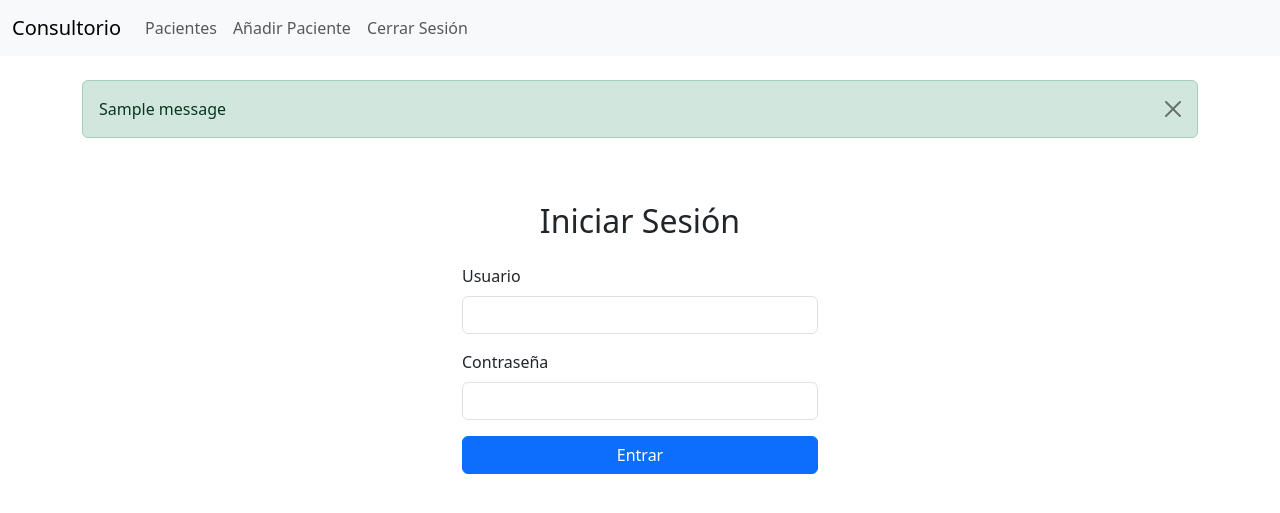
After one commit to Exodo77/consultorio-gemas, a Flask app: page /login in a window 1280 px wide. The commit adds this page. Shown: the top 513 px of the page. Run offline with Flask 3, Linux system fonts and the light colour scheme; one stand-in notice (Sample message) is shown; some libraries are stand-ins or nearby versions.

Commit message:
feat: Implement simple login functionality

```diff
--- a/app.py
+++ b/app.py
@@ -1,14 +1,32 @@
-from flask import Flask, render_template, request, redirect, url_for, g
+from flask import Flask, render_template, request, redirect, url_for, g, session, flash # Añadir 'session' y 'flash'
 import os
 import psycopg2
 from psycopg2.extras import RealDictCursor
+from functools import wraps # Necesario para el decorador @login_required
 
 app = Flask(__name__)
+# --- AÑADIR CLAVE SECRETA para la gestión de sesiones de Flask ---
+# ¡IMPORTANTE! Genera una clave compleja y única para producción.
+# Por ahora, puedes usar una simple para probar, pero cámbiala.
+app.config['SECRET_KEY'] = 'una_clave_secreta_facil_de_recordar_pero_insegura_para_prod'
 
+# --- Credenciales de usuario fijas (NO SEGURO PARA PRODUCCIÓN) ---
+USUARIO_ADMIN = "Lucreciaco"
+PASSWORD_ADMIN = "trapos87"
+
+# --- Configuración de la base de datos ---
 DATABASE_URL = os.environ.get('DATABASE_URL')
 
 def connect_db():
     if not DATABASE_URL:
+        # Asegúrate de que esta URL funcione en tu entorno local si no usas DATABASE_URL de entorno
+        # Por ejemplo, para una DB local: 'postgresql://user:password@localhost:5432/yourdb'
+        # O la External URL de Render si tu IP está whitelisted y la necesitas
+        # Esto es solo para depuración si DATABASE_URL no está establecida.
+        # En Render, DATABASE_URL SIEMPRE estará establecida por Render.
+        print("ADVERTENCIA: DATABASE_URL no está configurada. Intentando conexión local de prueba.")
+        # Ejemplo de conexión local (MODIFICAR SEGÚN TU CONFIGURACIÓN LOCAL si no usas env var)
+        # return psycopg2.connect("dbname=your_local_db user=your_local_user password=your_local_pass host=localhost")
         raise ValueError("DATABASE_URL no está configurada. Necesaria para la conexión a PostgreSQL.")
 
     conn = psycopg2.connect(DATABASE_URL)
@@ -27,8 +45,8 @@ def close_db(e=None):
         db.close()
 
 def init_db_postgres():
-    conn = get_db() # Obtener la conexión
-    cursor = conn.cursor() # Crear un cursor
+    conn = get_db()
+    cursor = conn.cursor()
     try:
         cursor.execute('''
             CREATE TABLE IF NOT EXISTS patients (
@@ -53,9 +71,9 @@ def init_db_postgres():
                 FOREIGN KEY (patient_id) REFERENCES patients (id) ON DELETE CASCADE
             )
         ''')
-        conn.commit() # Confirmar los cambios de la creación de tablas
+        conn.commit()
     finally:
-        cursor.close() # Asegurarse de cerrar el cursor
+        cursor.close()
 
 with app.app_context():
     try:
@@ -63,10 +81,47 @@ with app.app_context():
     except Exception as e:
         print(f"Error inicializando DB (puede que las tablas ya existan o haya otro error): {e}")
 
+
+# --- DECORADOR para requerir inicio de sesión ---
+def login_required(f):
+    @wraps(f)
+    def decorated_function(*args, **kwargs):
+        if not session.get('logged_in'):
+            flash('Por favor, inicia sesión para acceder a esta página.', 'warning')
+            return redirect(url_for('login'))
+        return f(*args, **kwargs)
+    return decorated_function
+
+# --- RUTAS DE AUTENTICACIÓN ---
+
+@app.route('/login', methods=('GET', 'POST'))
+def login():
+    if request.method == 'POST':
+        username = request.form['username']
+        password = request.form['password']
+
+        if username == USUARIO_ADMIN and password == PASSWORD_ADMIN:
+            session['logged_in'] = True
+            flash('¡Sesión iniciada con éxito!', 'success')
+            return redirect(url_for('index'))
+        else:
+            flash('Usuario o contraseña incorrectos.', 'danger')
+    return render_template('login.html') # Necesitarás crear este archivo
+
+@app.route('/logout')
+def logout():
+    session.pop('logged_in', None)
+    flash('Has cerrado sesión.', 'info')
+    return redirect(url_for('login'))
+
+
+# --- RUTAS EXISTENTES (ahora protegidas con @login_required) ---
+
 @app.route('/')
+@login_required # <--- AÑADE ESTO para proteger la ruta
 def index():
     conn = get_db()
-    cursor = conn.cursor() # Crear un cursor
+    cursor = conn.cursor()
     search_query = request.args.get('search', '').strip()
 
     if search_query:
@@ -76,11 +131,12 @@ def index():
         cursor.execute('SELECT * FROM patients ORDER BY name')
 
     patients = cursor.fetchall()
-    cursor.close() # Cerrar el cursor
+    cursor.close()
 
     return render_template('index.html', patients=patients, search_query=search_query)
 
 @app.route('/add_patient', methods=('GET', 'POST'))
+@login_required # <--- AÑADE ESTO para proteger la ruta
 def add_patient():
     if request.method == 'POST':
         name = request.form['name']
@@ -91,19 +147,21 @@ def add_patient():
         email = request.form['email']
 
         conn = get_db()
-        cursor = conn.cursor() # Crear un cursor
+        cursor = conn.cursor()
         cursor.execute('INSERT INTO patients (name, dob, gender, address, phone, email) VALUES (%s, %s, %s, %s, %s, %s)',
                        (name, dob, gender, address, phone, email))
-        conn.commit() # Confirmar los cambios
-        cursor.close() # Cerrar el cursor
+        conn.commit()
+        cursor.close()
 
+        flash('Paciente añadido exitosamente!', 'success') # Añadido flash message
         return redirect(url_for('index'))
     return render_template('add_patient.html')
 
 @app.route('/patient/<int:patient_id>')
+@login_required # <--- AÑADE ESTO para proteger la ruta
 def patient_details(patient_id):
     conn = get_db()
-    cursor = conn.cursor() # Crear un cursor
+    cursor = conn.cursor()
 
     cursor.execute('SELECT * FROM patients WHERE id = %s', (patient_id,))
     patient = cursor.fetchone()
@@ -111,24 +169,28 @@ def patient_details(patient_id):
     cursor.execute('SELECT * FROM medical_records WHERE patient_id = %s ORDER BY record_date DESC', (patient_id,))
     medical_records = cursor.fetchall()
 
-    cursor.close() # Cerrar el cursor
+    cursor.close()
 
     if patient is None:
-        return "Paciente no encontrado", 404
+        flash('Paciente no encontrado.', 'danger') # Añadido flash message
+        return redirect(url_for('index')) # Redirige si no se encuentra
+        # return "Paciente no encontrado", 404 # Opción anterior, mejor redirigir con flash
 
     return render_template('patient_details.html', patient=patient, medical_records=medical_records)
 
 @app.route('/add_medical_record/<int:patient_id>', methods=('GET', 'POST'))
+@login_required # <--- AÑADE ESTO para proteger la ruta
 def add_medical_record(patient_id):
     conn = get_db()
-    cursor = conn.cursor() # Crear un cursor
+    cursor = conn.cursor()
 
     cursor.execute('SELECT * FROM patients WHERE id = %s', (patient_id,))
     patient = cursor.fetchone()
 
     if patient is None:
-        cursor.close() # Cerrar cursor antes de retornar
-        return "Paciente no encontrado", 404
+        cursor.close()
+        flash('Paciente no encontrado.', 'danger') # Añadido flash message
+        return redirect(url_for('index')) # Redirige si no se encuentra
 
     if request.method == 'POST':
         record_date = request.form['record_date']
@@ -139,25 +201,28 @@ def add_medical_record(patient_id):
 
         cursor.execute('INSERT INTO medical_records (patient_id, record_date, reason, diagnosis, treatment, notes) VALUES (%s, %s, %s, %s, %s, %s)',
                        (patient_id, record_date, reason, diagnosis, treatment, notes))
-        conn.commit() # Confirmar los cambios
-        cursor.close() # Cerrar el cursor
+        conn.commit()
+        cursor.close()
 
+        flash('Historia clínica añadida exitosamente!', 'success') # Añadido flash message
         return redirect(url_for('patient_details', patient_id=patient_id))
 
-    cursor.close() # Cerrar cursor si es GET
+    cursor.close()
     return render_template('add_medical_record.html', patient=patient)
 
 @app.route('/edit_patient/<int:patient_id>', methods=('GET', 'POST'))
+@login_required # <--- AÑADE ESTO para proteger la ruta
 def edit_patient(patient_id):
     conn = get_db()
-    cursor = conn.cursor() # Crear un cursor
+    cursor = conn.cursor()
 
     cursor.execute('SELECT * FROM patients WHERE id = %s', (patient_id,))
     patient = cursor.fetchone()
 
     if patient is None:
-        cursor.close() # Cerrar cursor antes de retornar
-        return "Paciente no encontrado", 404
+        cursor.close()
+        flash('Paciente no encontrado.', 'danger') # Añadido flash message
+        return redirect(url_for('index')) # Redirige si no se encuentra
 
     if request.method == 'POST':
         name = request.form['name']
@@ -171,38 +236,49 @@ def edit_patient(patient_id):
             UPDATE patients SET name = %s, dob = %s, gender = %s, address = %s, phone = %s, email = %s
             WHERE id = %s
         ''', (name, dob, gender, address, phone, email, patient_id))
-        conn.commit() # Confirmar los cambios
-        cursor.close() # Cerrar el cursor
+        conn.commit()
+        cursor.close()
 
+        flash('Paciente actualizado exitosamente!', 'success') # Añadido flash message
         return redirect(url_for('patient_details', patient_id=patient_id))
 
-    cursor.close() # Cerrar cursor si es GET
+    cursor.close()
     return render_template('edit_patient.html', patient=patient)
 
 @app.route('/delete_patient/<int:patient_id>', methods=('POST',))
+@login_required # <--- AÑADE ESTO para proteger la ruta
 def delete_patient(patient_id):
     conn = get_db()
-    cursor = conn.cursor() # Crear un cursor
+    cursor = conn.cursor()
 
-    # Si la base de datos tiene ON DELETE CASCADE, esta línea es redundante pero segura
-    cursor.execute('DELETE FROM medical_records WHERE patient_id = %s', (patient_id,))
-    cursor.execute('DELETE FROM patients WHERE id = %s', (patient_id,))
-    conn.commit() # Confirmar los cambios
-    cursor.close() # Cerrar el cursor
+    try:
+        # Si la base de datos tiene ON DELETE CASCADE, esta línea es redundante pero segura
+        cursor.execute('DELETE FROM medical_records WHERE patient_id = %s', (patient_id,))
+        cursor.execute('DELETE FROM patients WHERE id = %s', (patient_id,))
+        conn.commit()
+        flash('Paciente y registros eliminados exitosamente!', 'success') # Añadido flash message
+    except Exception as e:
+        conn.rollback()
+        flash(f'Error al eliminar paciente: {e}', 'danger') # Añadido flash message
+        print(f"Error al eliminar paciente: {e}")
+    finally:
+        cursor.close()
 
     return redirect(url_for('index'))
 
 @app.route('/edit_medical_record/<int:record_id>', methods=('GET', 'POST'))
+@login_required # <--- AÑADE ESTO para proteger la ruta
 def edit_medical_record(record_id):
     conn = get_db()
-    cursor = conn.cursor() # Crear un cursor
+    cursor = conn.cursor()
 
     cursor.execute('SELECT * FROM medical_records WHERE id = %s', (record_id,))
     record = cursor.fetchone()
 
     if record is None:
-        cursor.close() # Cerrar cursor antes de retornar
-        return "Historia clínica no encontrada", 404
+        cursor.close()
+        flash('Historia clínica no encontrada.', 'danger') # Añadido flash message
+        return redirect(url_for('index')) # Redirige si no se encuentra
 
     patient_id = record['patient_id']
     cursor.execute('SELECT * FROM patients WHERE id = %s', (patient_id,))
@@ -219,30 +295,40 @@ def edit_medical_record(record_id):
             UPDATE medical_records SET record_date = %s, reason = %s, diagnosis = %s, treatment = %s, notes = %s
             WHERE id = %s
         ''', (record_date, reason, diagnosis, treatment, notes, record_id))
-        conn.commit() # Confirmar los cambios
-        cursor.close() # Cerrar el cursor
+        conn.commit()
+        cursor.close()
 
+        flash('Historia clínica actualizada exitosamente!', 'success') # Añadido flash message
         return redirect(url_for('patient_details', patient_id=patient_id))
 
-    cursor.close() # Cerrar cursor si es GET
+    cursor.close()
     return render_template('edit_medical_record.html', record=record, patient=patient)
 
 @app.route('/delete_medical_record/<int:record_id>', methods=('POST',))
+@login_required # <--- AÑADE ESTO para proteger la ruta
 def delete_medical_record(record_id):
     conn = get_db()
-    cursor = conn.cursor() # Crear un cursor
+    cursor = conn.cursor()
 
     cursor.execute('SELECT patient_id FROM medical_records WHERE id = %s', (record_id,))
     record = cursor.fetchone()
     if record is None:
-        cursor.close() # Cerrar cursor antes de retornar
-        return "Historia clínica no encontrada", 404
+        cursor.close()
+        flash('Historia clínica no encontrada.', 'danger') # Añadido flash message
+        return redirect(url_for('index')) # Redirige si no se encuentra
 
-    patient_id = record['patient_id'] # Guardamos el patient_id antes de borrar
+    patient_id = record['patient_id']
 
-    cursor.execute('DELETE FROM medical_records WHERE id = %s', (record_id,))
-    conn.commit() # Confirmar los cambios
-    cursor.close() # Cerrar el cursor
+    try:
+        cursor.execute('DELETE FROM medical_records WHERE id = %s', (record_id,))
+        conn.commit()
+        flash('Historia clínica eliminada exitosamente!', 'success') # Añadido flash message
+    except Exception as e:
+        conn.rollback()
+        flash(f'Error al eliminar historia clínica: {e}', 'danger') # Añadido flash message
+        print(f"Error al eliminar historia clínica: {e}")
+    finally:
+        cursor.close()
 
     return redirect(url_for('patient_details', patient_id=patient_id))
 
--- a/templates/base.html
+++ b/templates/base.html
@@ -5,14 +5,13 @@
     <meta name="viewport" content="width=device-width, initial-scale=1">
     <title>{% block title %}{% endblock %} - Consultorio</title>
     <link href="https://cdn.jsdelivr.net/npm/bootstrap@5.3.3/dist/css/bootstrap.min.css" rel="stylesheet" integrity="sha384-QWTKZyjpPEjISv5WaRU9OFeRpok6YctnYmDr5pNlyT2bRjXh0JMhjY6hW+ALEwIH" crossorigin="anonymous">
-    <link rel="stylesheet" href="{{ url_for('static', filename='style.css') }}">
+    <link rel="stylesheet" href="{{ url_for('static', filename='style.css') }}"> {# Si tienes un CSS personalizado #}
     {% block head_extra %}{% endblock %}
 </head>
-<body> {# <--- Abre el body aquí #}
-
+<body>
     <nav class="navbar navbar-expand-lg navbar-light bg-light">
         <div class="container-fluid">
-            <a class="navbar-brand" href="{{ url_for('index') }}">Consultorio Gemas</a>
+            <a class="navbar-brand" href="{{ url_for('index') }}">Consultorio</a>
             <button class="navbar-toggler" type="button" data-bs-toggle="collapse" data-bs-target="#navbarNav" aria-controls="navbarNav" aria-expanded="false" aria-label="Toggle navigation">
                 <span class="navbar-toggler-icon"></span>
             </button>
@@ -24,15 +23,34 @@
                     <li class="nav-item">
                         <a class="nav-link" href="{{ url_for('add_patient') }}">Añadir Paciente</a>
                     </li>
+                    {# Nuevo enlace para Cerrar Sesión #}
+                    <li class="nav-item">
+                        <a class="nav-link" href="{{ url_for('logout') }}">Cerrar Sesión</a>
+                    </li>
                 </ul>
             </div>
         </div>
     </nav>
     <div class="container mt-4">
+        {# BLOQUE PARA LOS FLASH MESSAGES #}
+        {% with messages = get_flashed_messages(with_categories=true) %}
+            {% if messages %}
+                <div class="row">
+                    <div class="col-12">
+                        {% for category, message in messages %}
+                            <div class="alert alert-{{ category }} alert-dismissible fade show" role="alert">
+                                {{ message }}
+                                <button type="button" class="btn-close" data-bs-dismiss="alert" aria-label="Close"></button>
+                            </div>
+                        {% endfor %}
+                    </div>
+                </div>
+            {% endif %}
+        {% endwith %}
         {% block content %}{% endblock %}
     </div>
 
     <script src="https://cdn.jsdelivr.net/npm/bootstrap@5.3.3/dist/js/bootstrap.bundle.min.js" integrity="sha384-YvpcrYf0tY3lHB60NNkmXc5s9fDVZLESaAA55NDzOxhy9GkcIdslK1eN7N6jIeHz" crossorigin="anonymous"></script>
-    {% block scripts_extra %}{% endblock %}
-</body> {# <--- Cierra el body aquí, al final del contenido visible #}
+    {% block scripts_extra %}{% endblock %} {# Si no necesitas script de validación aquí, déjalo vacío #}
+</body>
 </html>
--- /dev/null
+++ b/templates/login.html
@@ -0,0 +1,24 @@
+<!-- templates/login.html -->
+{% extends 'base.html' %}
+
+{% block title %}Iniciar Sesión{% endblock %}
+
+{% block content %}
+<div class="row justify-content-center mt-5">
+    <div class="col-md-6 col-lg-4">
+        <h2 class="mb-4 text-center">Iniciar Sesión</h2>
+        {# Flash messages aparecerán aquí si los configuraste en base.html #}
+        <form method="POST" action="{{ url_for('login') }}">
+            <div class="mb-3">
+                <label for="username" class="form-label">Usuario</label>
+                <input type="text" class="form-control" id="username" name="username" required>
+            </div>
+            <div class="mb-3">
+                <label for="password" class="form-label">Contraseña</label>
+                <input type="password" class="form-control" id="password" name="password" required>
+            </div>
+            <button type="submit" class="btn btn-primary w-100">Entrar</button>
+        </form>
+    </div>
+</div>
+{% endblock %}
```
